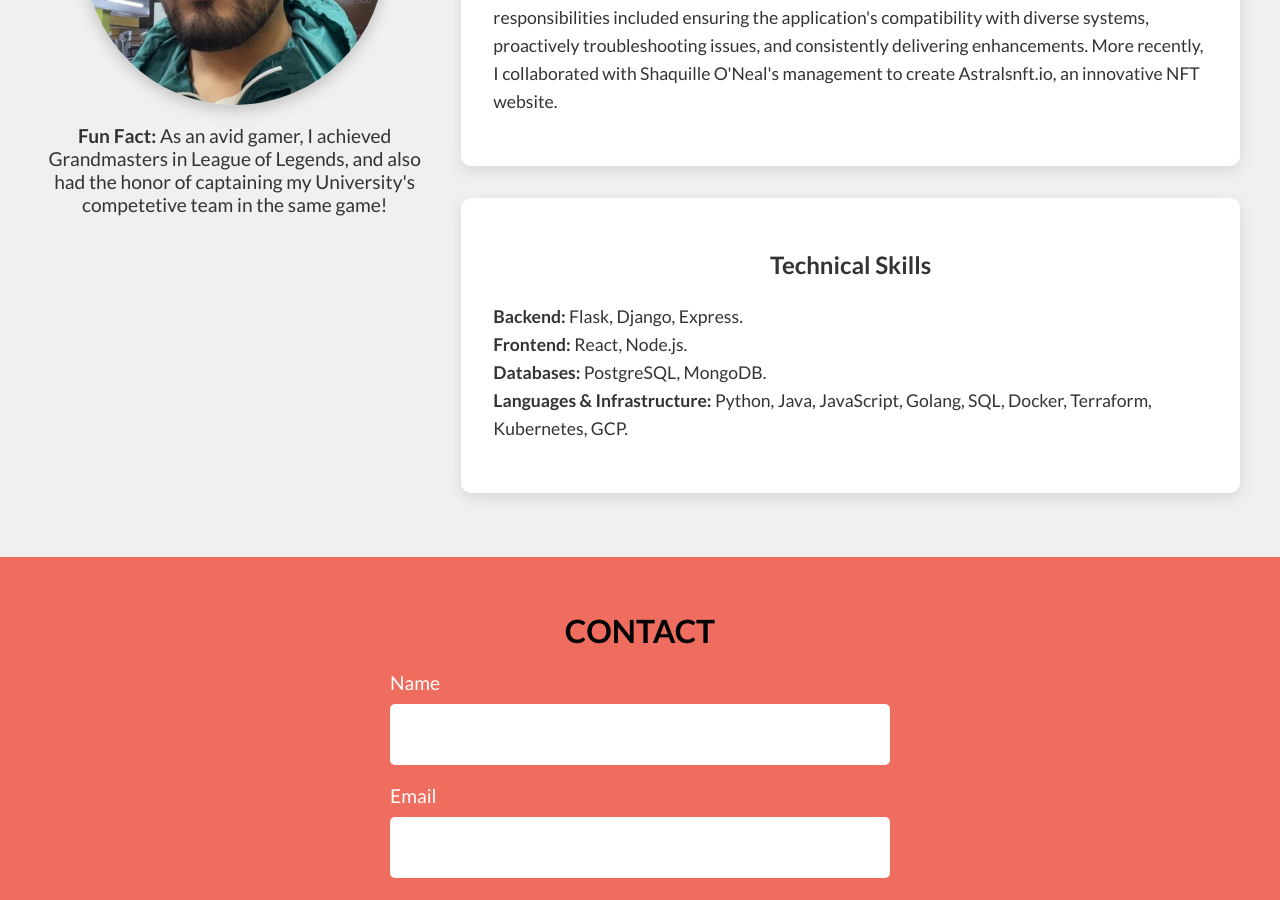
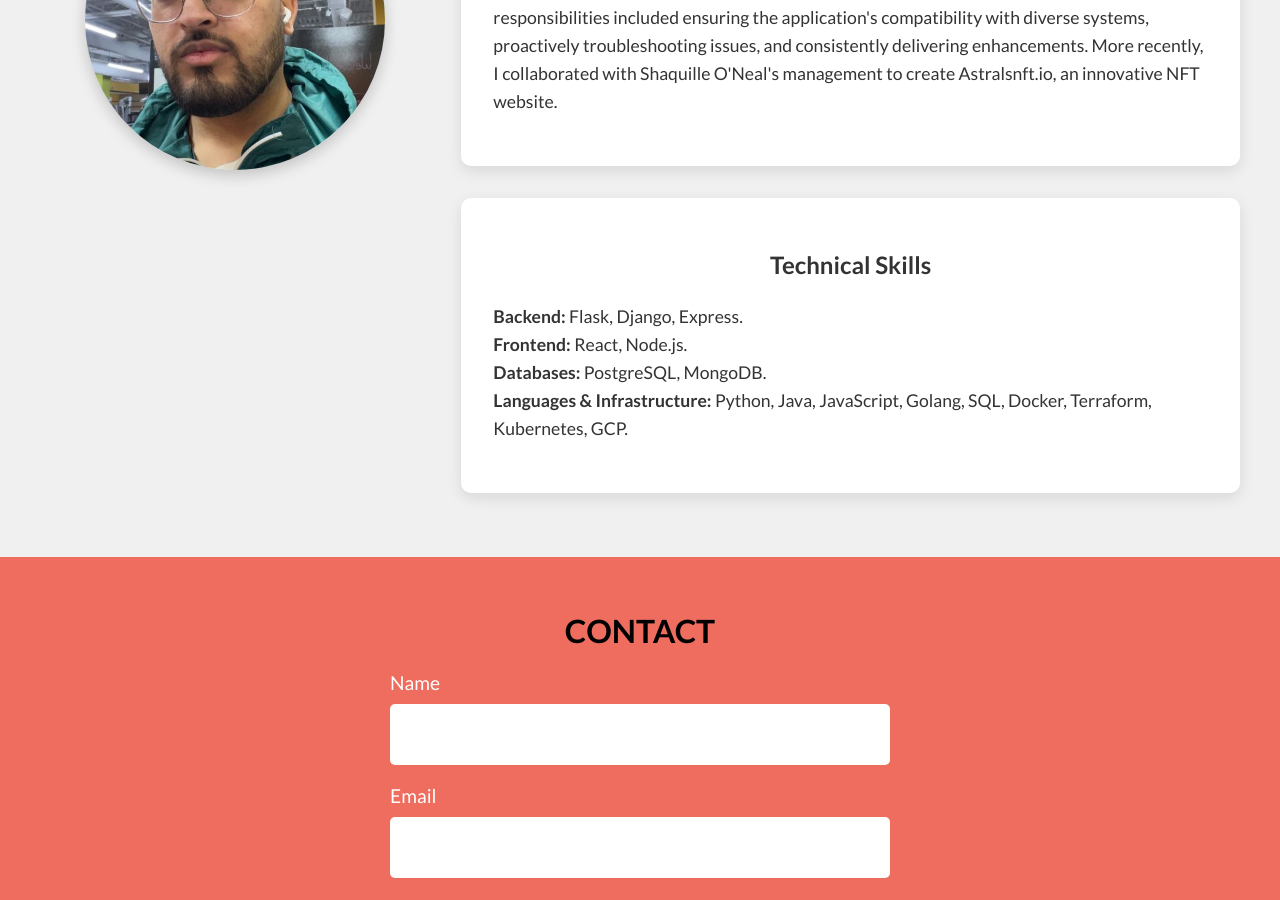
Before and after one commit to mharis2/portfolio, a React (Create React App) app in the folder client/: page / in a window 1280 px wide. Shown: the part 1660-2560 px from the top of the page. Built offline with nearby package versions, Linux system fonts and the light colour scheme; no server answers.

Commit message:
added a new project

```diff
--- a/client/src/components/About.js
+++ b/client/src/components/About.js
@@ -8,7 +8,7 @@ function About() {
       <div className="about-content">
         <div className="profile-photo-container">
           <img src="/images/profile.png" className="profile-photo" alt="Profile" />
-          <p className="fun-fact"> <strong>Fun Fact:</strong> As an avid gamer, I achieved Grandmasters in League of Legends, and also had the honor of captaining my University's competetive team in the same game!</p>
+          {/* <p className="fun-fact"> <strong>Fun Fact:</strong> As an avid gamer, I achieved Grandmasters in League of Legends, and also had the honor of captaining my University's competetive team in the same game!</p> */}
         </div>
         <div className="about-details">
           <div className="about-card">
```
Also changed, not shown: client/public/images/pray.png (added), 1 other file (tests, documents, lock files or other folders).
